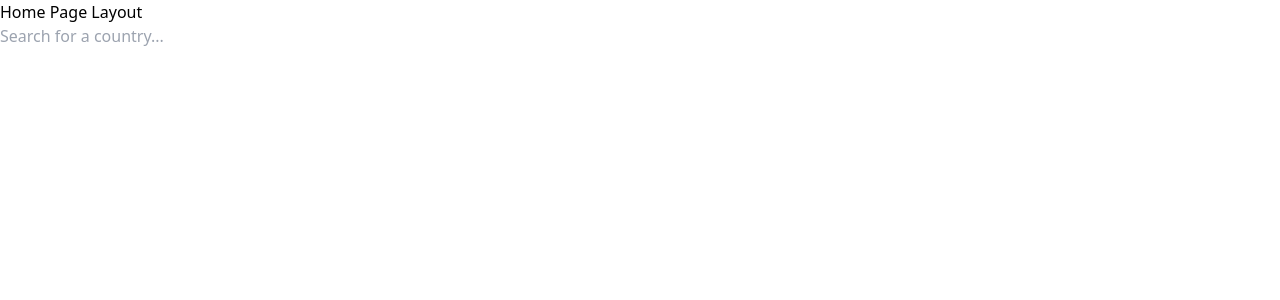
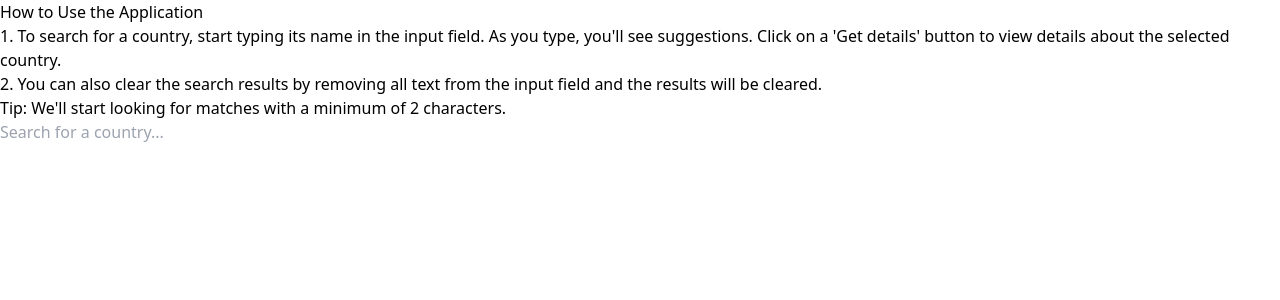
Before and after one commit to Christopher96u/react-challenge, a React (Vite) app: page / in a window 1280 px wide. Shown: the top 300 px of the page. Built offline with nearby package versions, Linux system fonts and the light colour scheme.

Commit message:
fix: Layout styles

```diff
--- a/src/App.tsx
+++ b/src/App.tsx
@@ -4,7 +4,7 @@ import { Home } from "./pages/Home"
 function App() {
   return (
     <>
-      <div className="bg-red-400 mx-8 md:mx-24 mt-5 md:mt-10">
+      <div className="mx-8 md:mx-24 mt-5 md:mt-10 mb-2 md:mb-10">
         <CountryProvider>
           <Home />
         </CountryProvider>
--- a/src/components/CountryCardDetails.tsx
+++ b/src/components/CountryCardDetails.tsx
@@ -6,7 +6,7 @@ const CountryCardDetails = () => {
     return (
         <div className="flex justify-center">
             {selectedCountry ? (
-                <div className="w-full md:w-1/2 lg:w-1/3 bg-white border-gray-200 rounded-xl shadow mt-4">
+                <div className="w-full md:w-1/2 xl:w-1/3 bg-gray-100 border-gray-200 rounded-xl shadow mt-4">
                     <div className="p-5 flex flex-col justify-center">
                         <h5 className="text-2xl font-bold tracking-tight text-gray-900 h-20 flex items-center">
                             {selectedCountry.name.common}
--- a/src/components/CountryCardOverview.tsx
+++ b/src/components/CountryCardOverview.tsx
@@ -13,7 +13,7 @@ const CountryCardOverview = ({ country }: CountryCardOverviewProps) => {
         handleButtonClick(country);
     };
 
-    return (<div className="bg-white border-gray-200 rounded-xl shadow mt-4">
+    return (<div className="bg-gray-100 border-gray-200 rounded-xl shadow mt-4">
         <img src={country.flags.svg} alt={country.name.common} className="h-32 object-cover w-full rounded-t-xl" />
         <div className="p-5 flex flex-col justify-center">
             <h5 className="mb-2 text-2xl font-bold tracking-tight text-gray-900 h-20 flex items-center">
--- a/src/pages/Home.tsx
+++ b/src/pages/Home.tsx
@@ -5,6 +5,7 @@ import { SearchInput } from "../components/SearchInput";
 import { API_URL } from "../utils/constants/constants";
 import { useFetch } from "../hooks/useFetch";
 import { Country } from "../interfaces/Country";
+import { HelpSection } from "../components/HelpSection";
 
 const Home = () => {
     const [searchResults, setSearchResults] = useState<Country[]>([]);
@@ -31,7 +32,7 @@ const Home = () => {
 
     return (
         <div className="">
-            <h1>Home Page Layout</h1>
+            <HelpSection />
             <SearchInput onSearch={handleSearch} />
             <CountryCardDetails />
             {isLoading ? <p>Loading...</p> : null}
```
